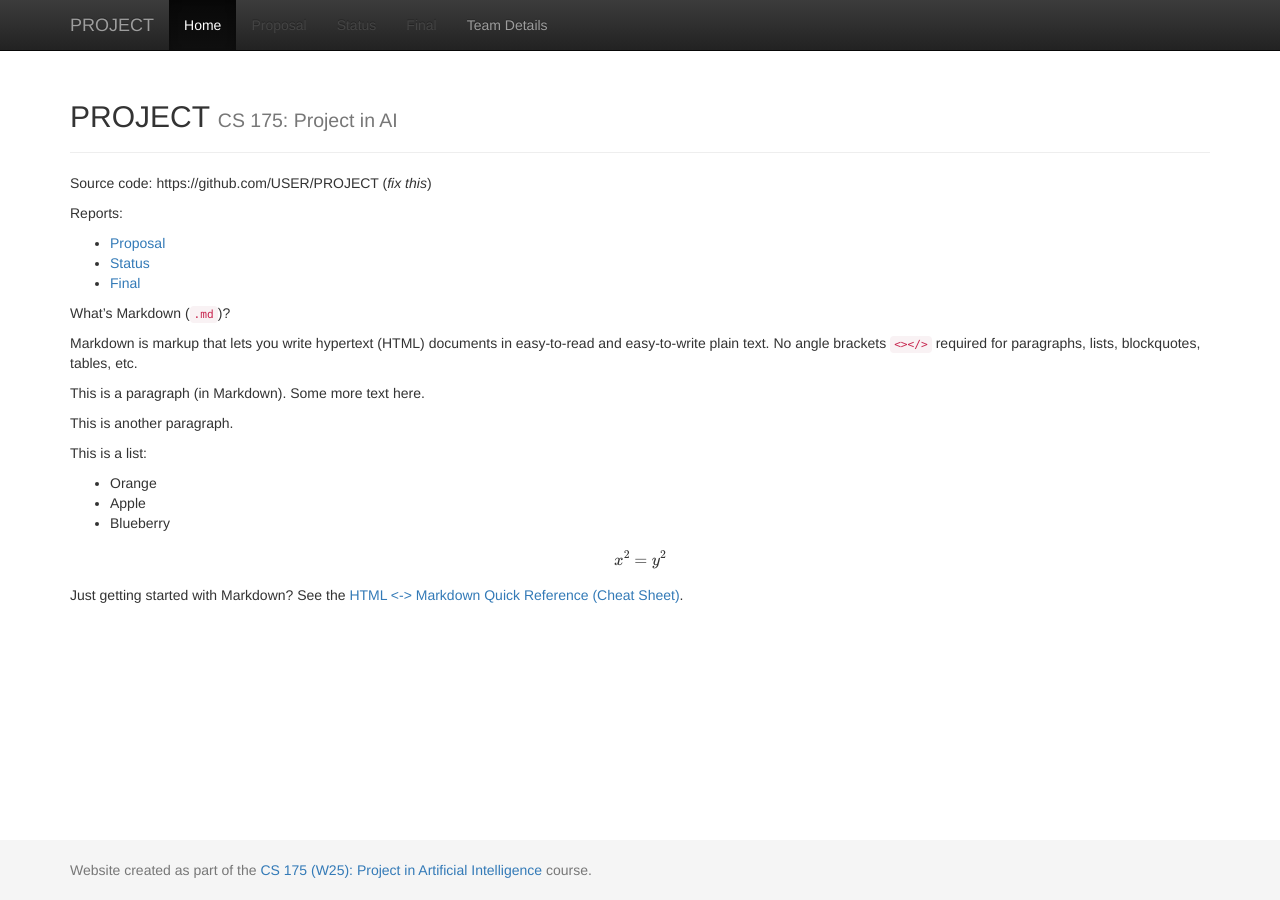
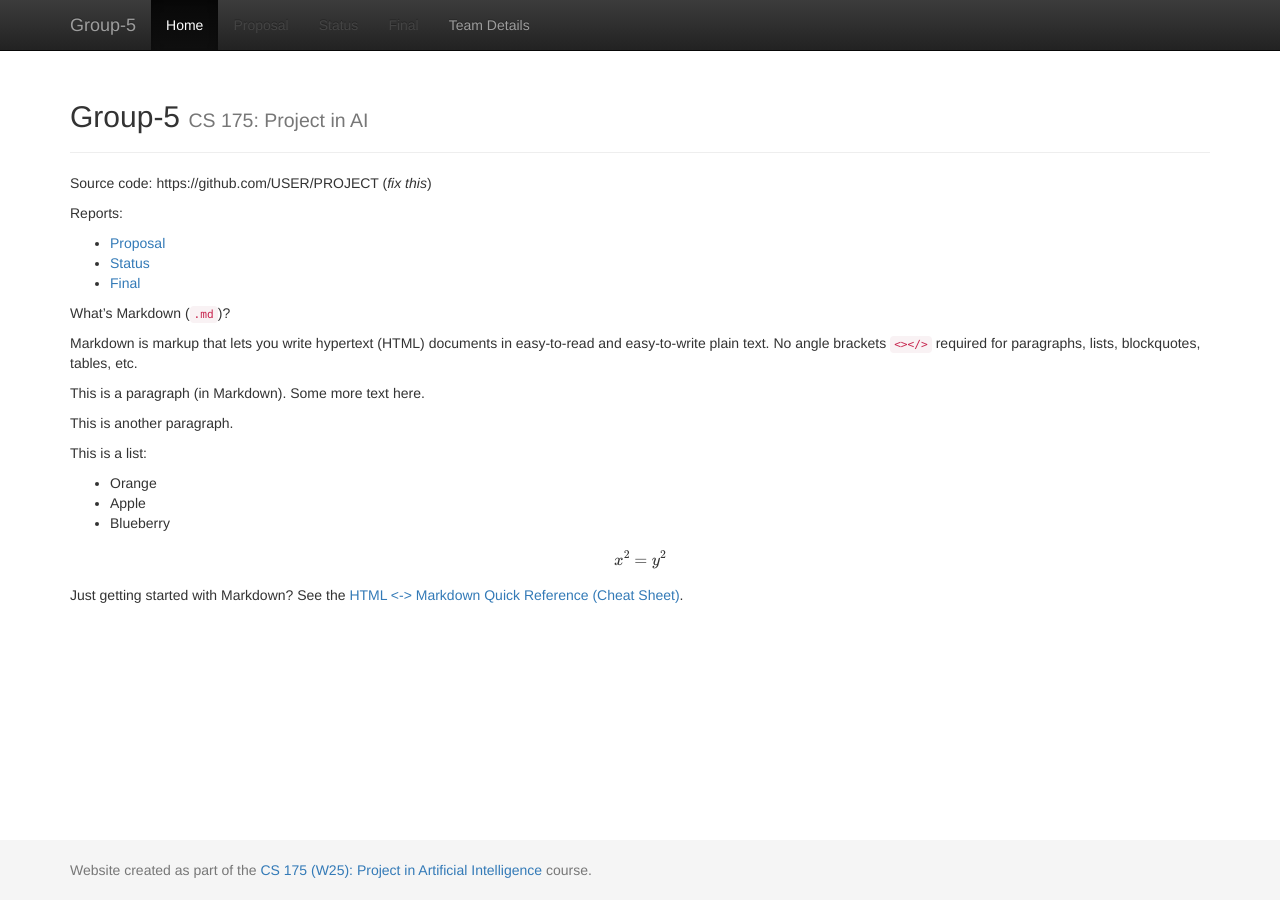
Before and after one commit to Xiaoli-Catherine/ChessBots, a Jekyll site: the page built from docs/index.md, in a window 1280 px wide. Built offline with Jekyll 4.4.1, drawn with Linux system fonts in a browser that asks for light colours; formulas are drawn with MathJax 3.

Commit message:
Update _config.yml
Change title from "PROJECT" to "Group-5"

```diff
--- a/docs/_config.yml
+++ b/docs/_config.yml
@@ -1,7 +1,7 @@
 ###########
 # site.title
 
-title:    'PROJECT'
+title:    'Group-5'
 subtitle: 'CS 175: Project in AI'
 
 
```
